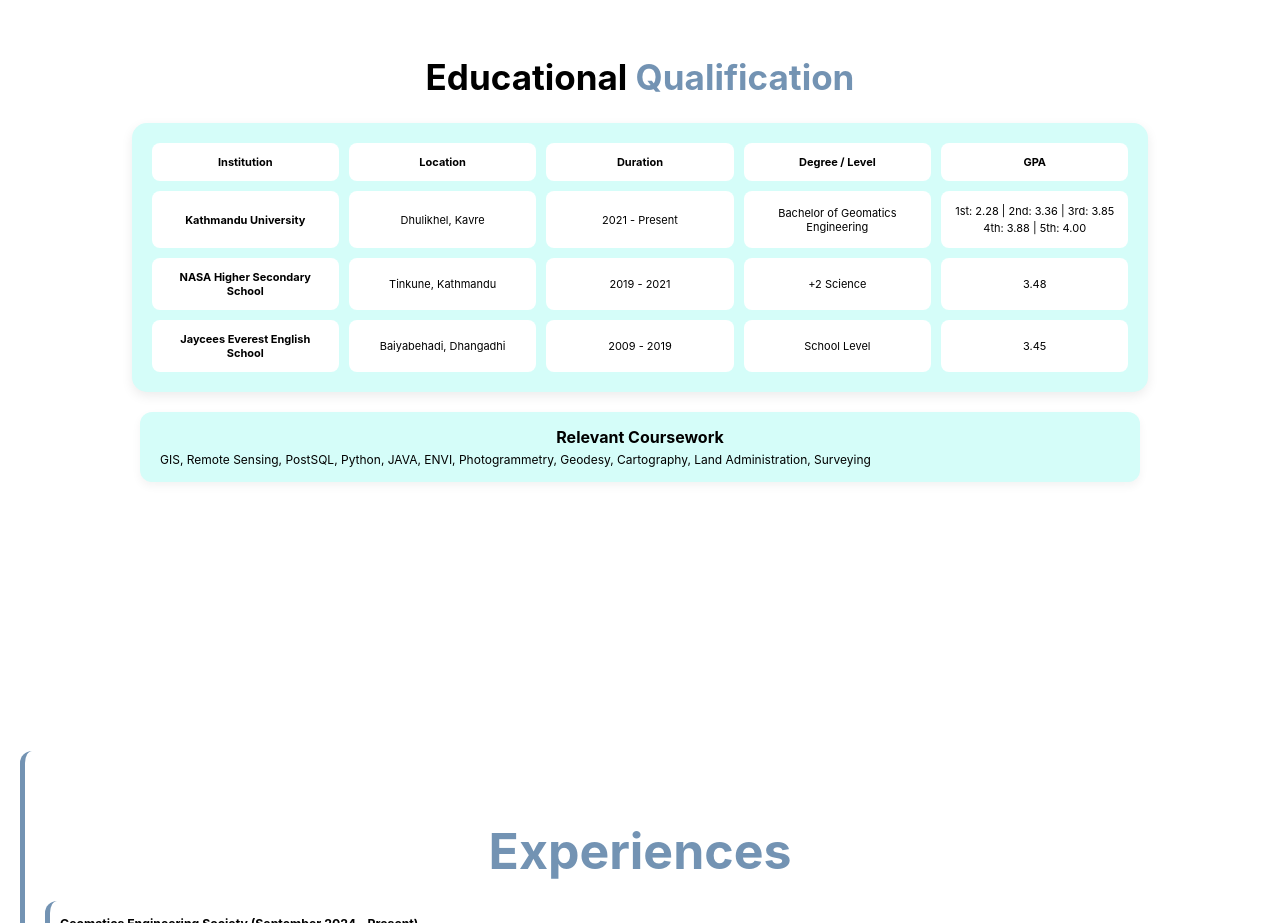
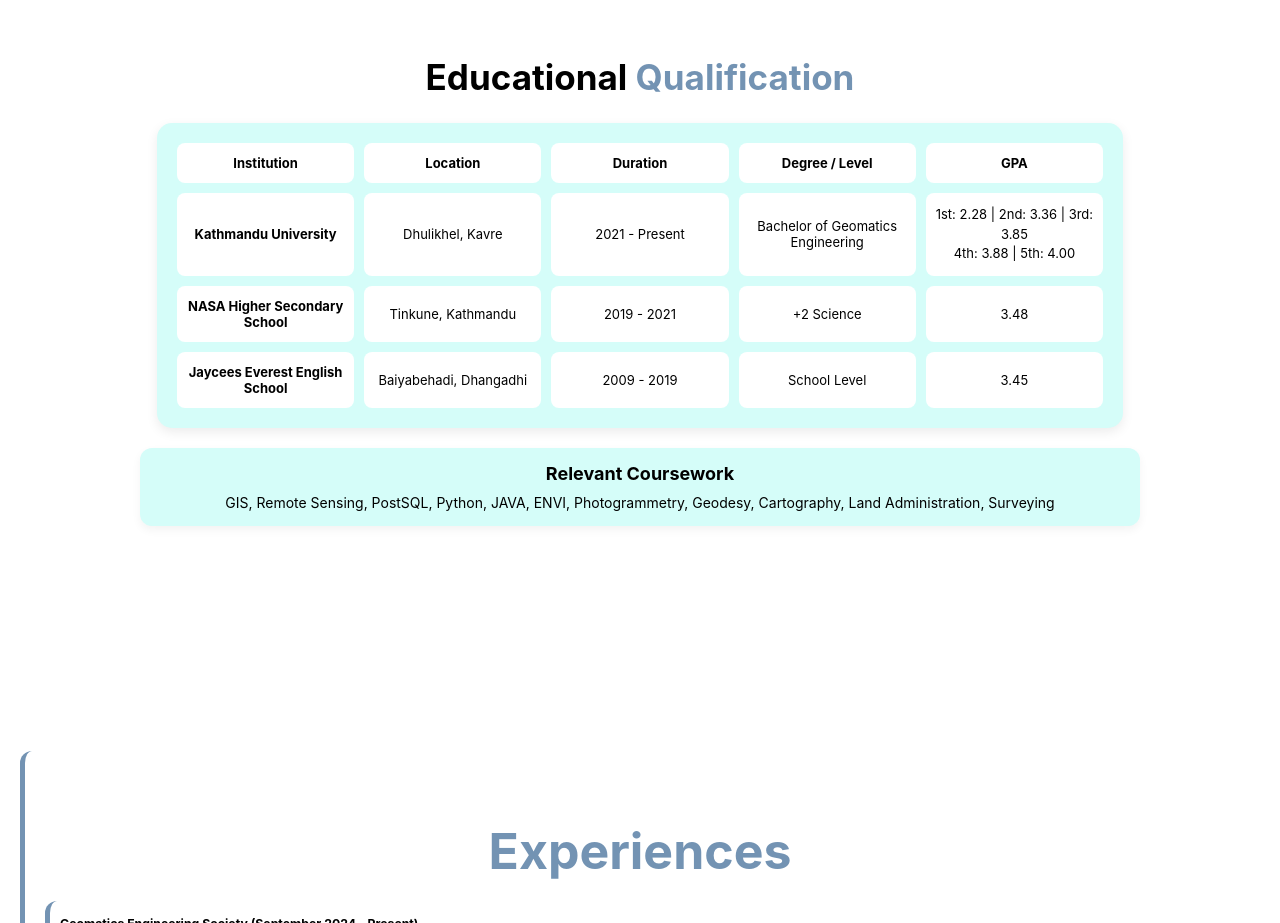
Before and after one commit to pisciaarya/Portfolio, a plain HTML site: page index.html in a window 1280 px wide. Shown: the part 1680-2603 px from the top of the page. Drawn offline with nearby package versions, Linux system fonts and the light colour scheme.

Commit message:
css added

```diff
--- a/PortfolioCSS.css
+++ b/PortfolioCSS.css
@@ -252,8 +252,88 @@ span{
 
 
 
+.section__title {
+    font-size: 3.5rem;
+    margin-top: 0.5rem;
+    margin-bottom: 2.5rem;
+    color: var(--text-color);
+    text-align: center;
+  }
 
-  /* Education */
+  .education-table {
+    display: grid;
+    grid-template-columns: repeat(5, 1fr);
+    gap: 1rem;
+    background-color: var(--snd-bg-color);
+    padding: 2rem;
+    border-radius: 15px;
+    max-width: 100%;
+    width: 95%;
+    margin: 0 auto 2rem auto;
+    box-shadow: 0 4px 12px rgba(0, 0, 0, 0.08);
+    overflow-x: auto;
+  }
+
+  .table-row {
+    display: contents;
+  }
+
+  .table-header > div {
+    font-weight: bold;
+    background-color: var(--main-color);
+    color: white;
+    padding: 1.2rem 0.8rem;
+    text-align: center;
+    font-size: 1.5rem;
+    border-radius: 8px;
+  }
+
+  .table-row > div {
+    background-color: var(--bg-color);
+    padding: 1.2rem 0.8rem;
+    font-size: 1.3rem;
+    text-align: center;
+    color: var(--text-color);
+    border-radius: 8px;
+    display: flex;
+    justify-content: center;
+    align-items: center;
+    word-wrap: break-word;
+  }
+
+  .table-row > div p {
+    margin: 0;
+    line-height: 1.5;
+  }
+
+  .coursework {
+    max-width: 1000px;
+    margin: 0 auto;
+    background-color: var(--snd-bg-color);
+    padding: 1.5rem 2rem;
+    border-radius: 12px;
+    box-shadow: 0 4px 10px rgba(0, 0, 0, 0.05);
+    font-size: 1.4rem;
+    text-align: center;
+  }
+
+  .coursework h4 {
+    color: var(--text-color);
+    font-size: 1.8rem;
+    margin-bottom: 1rem;
+  }
+
+
+
+
+
+
+
+
+
+
+
+  /* Education
   .section__title {
     font-size: 3.5rem;
     margin-top: 0.5rem;
@@ -329,7 +409,7 @@ span{
     margin-bottom: 0.5rem;
     text-align: center;
   }
-
+*/
 
 
 
@@ -530,7 +610,7 @@ span{
 
 
 .menu-icon {
-    display: none;
+    display: none; /* default hidden */
     font-size: 3rem;
     color: var(--bg-color);
     cursor: pointer;
```
